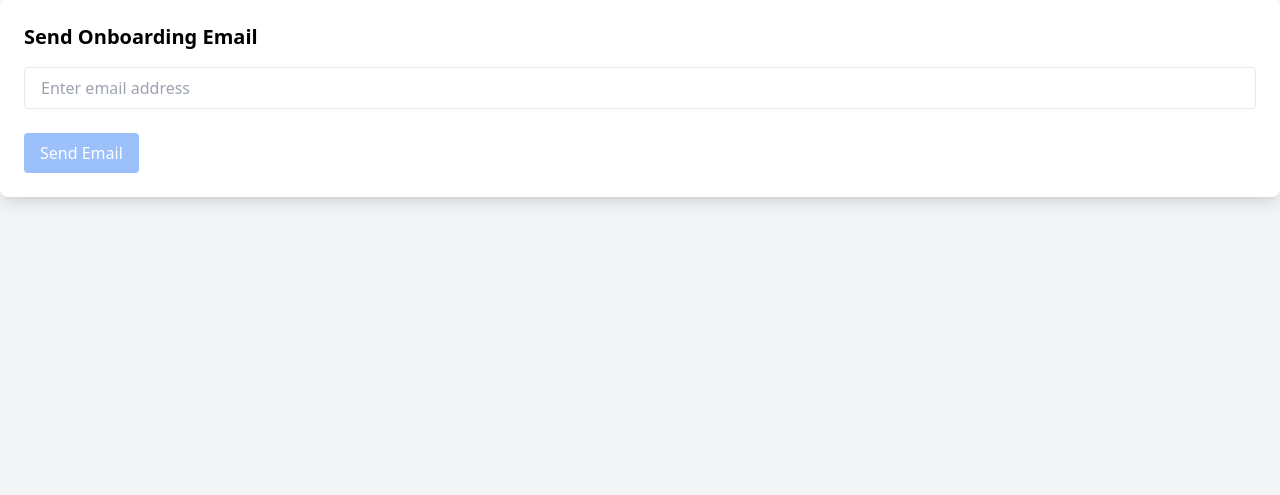
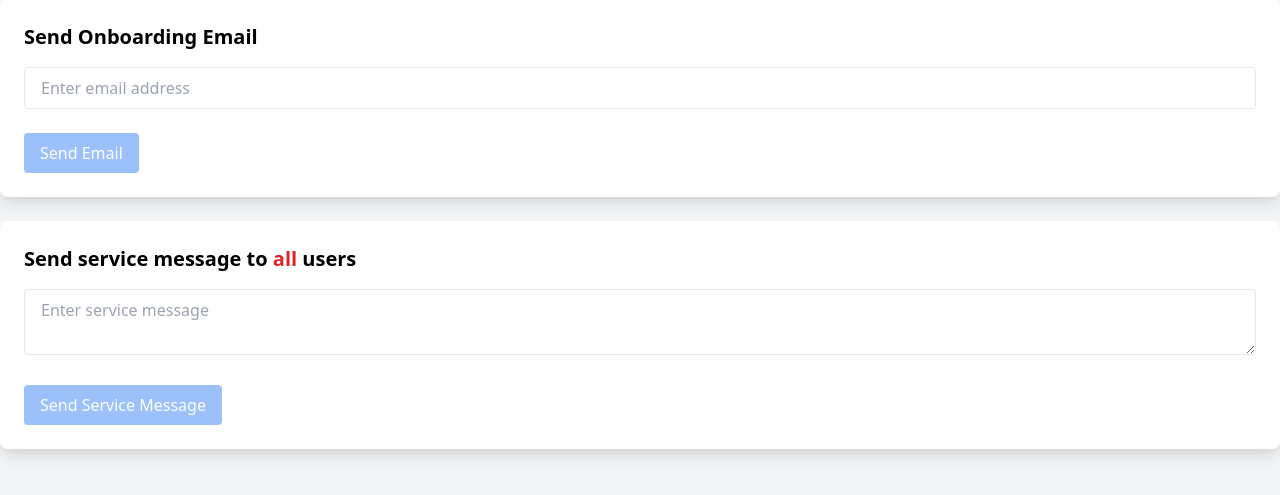
Before and after one commit to hankhank10/loglink-server, a Flask app: template project/templates/admin_home.html in a window 1280 px wide. Shown: the part 273-768 px from the top of the page. Run offline with Flask 2, Linux system fonts and the light colour scheme; the template is opened without the code that fills it, so the values that code supplies are empty.

Commit message:
✨ Service message front end

```diff
--- a/project/templates/admin_home.html
+++ b/project/templates/admin_home.html
@@ -75,7 +75,26 @@
 					</button>
 				</div>
 			</div>
+
+			<div class="bg-white p-6 rounded-lg shadow-lg mt-6" x-data="serviceMessageApp()">
+				<p class="text-xl font-bold mb-4">
+					Send service message to <span class="text-red-600">all</span> users
+				</p>
+				<div>
+					<textarea class="px-4 py-2 border rounded w-full mb-4" placeholder="Enter service message"
+						x-model="service_message" @input="validateMessage"></textarea>
+					<button class="mt-2 px-4 py-2 bg-blue-500 text-white rounded hover:bg-blue-600"
+						:class="{'opacity-50 cursor-not-allowed': !isValidMessage}"
+						:disabled="!isValidMessage" @click="send_service_message()">
+						Send Service Message
+					</button>
+				</div>
+			</div>
+
 		</div>
+
+
+
 		<script>
 			function onboardingApp() {
 				return {
@@ -107,6 +126,38 @@
 					}
 				}
 			}
+
+			function serviceMessageApp() {
+				return {
+					service_message: '',
+					isValidMessage: false,
+
+					validateMessage() {
+						this.isValidMessage = this.service_message.length > 0;
+					},
+
+					send_service_message() {
+						fetch('/admin/send_service_message', {
+							method: 'POST',
+							headers: {
+								'Content-Type': 'application/json',
+							},
+							body: JSON.stringify({ message: this.service_message })
+						})
+							.then(response => response.json())
+							.then(data => {
+								if (data.success) {
+									alert('Service message sent successfully!');
+								} else {
+									alert('Failed to send service message.');
+								}
+							})
+							.catch((error) => {
+								console.error('Error:', error);
+							});
+					}
+				}
+			}
 		</script>
 	</body>
 
```
Also changed, not shown: project/__init__.py (+28 -3 lines).
